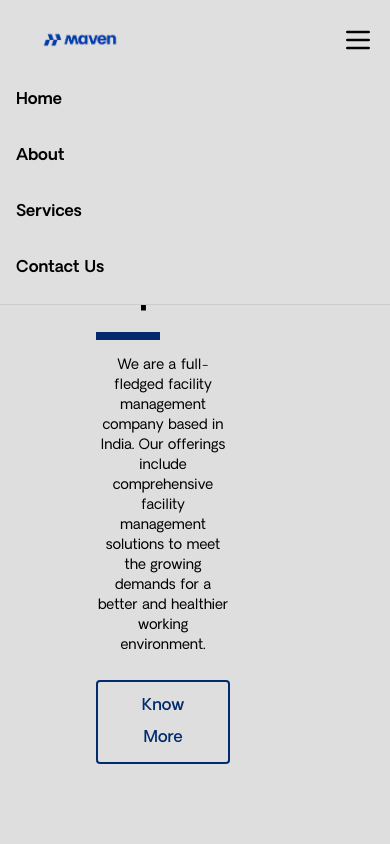
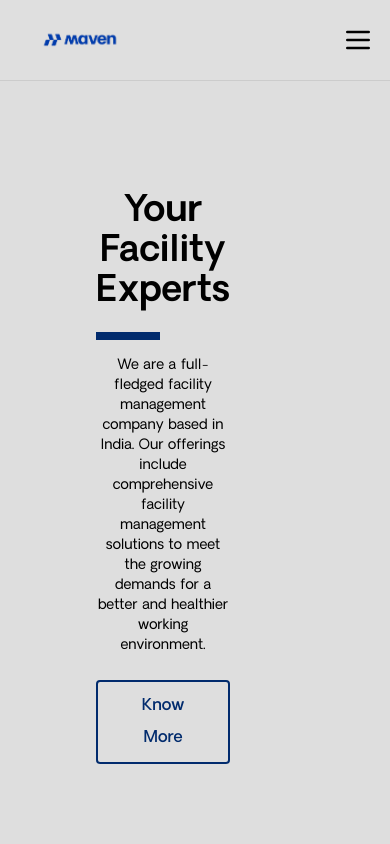
Before and after one commit to viveksinghup/vuestore, a Vue app: page / in a window 390 px wide. Shown: the top 844 px of the page. Built offline with nearby package versions, Linux system fonts and the light colour scheme.

Commit message:
header fixes

```diff
--- a/src/components/common/Header.vue
+++ b/src/components/common/Header.vue
@@ -15,8 +15,6 @@
           </div>
           <div
             class="md:hidden"
-            :class="{ active: isHamburgerOpen }"
-            @click="isHamburgerOpen = !isHamburgerOpen"
           >
             <button
               type="button"
@@ -26,6 +24,8 @@
                 hover:text-gray-700
                 focus:text-gray-700 focus:outline-none
               "
+              :class="{ active: isHamburgerOpen }"
+            @click="isHamburgerOpen = !isHamburgerOpen"
             >
               <svg class="h-8 w-8 fill-current" viewBox="0 0 24 24">
                 <path
@@ -40,7 +40,7 @@
           </div>
         </div>
         <div
-          class="flex flex-col md:flex-row md:space-x-12 md:block"
+          class="flex flex-col md:flex-row md:space-x-12 md:block mob-link"
           :class="{ active: isHamburgerOpen }"
         >
           <router-link
@@ -163,4 +163,8 @@ export default {
 .header--hidden {
   transform: translateY(-100%);
 }
+@media screen and (max-width: 800px) {
+  .mob-link{display: none;}
+  .mob-link.active{display: flex;}
+}
 </style>
```
